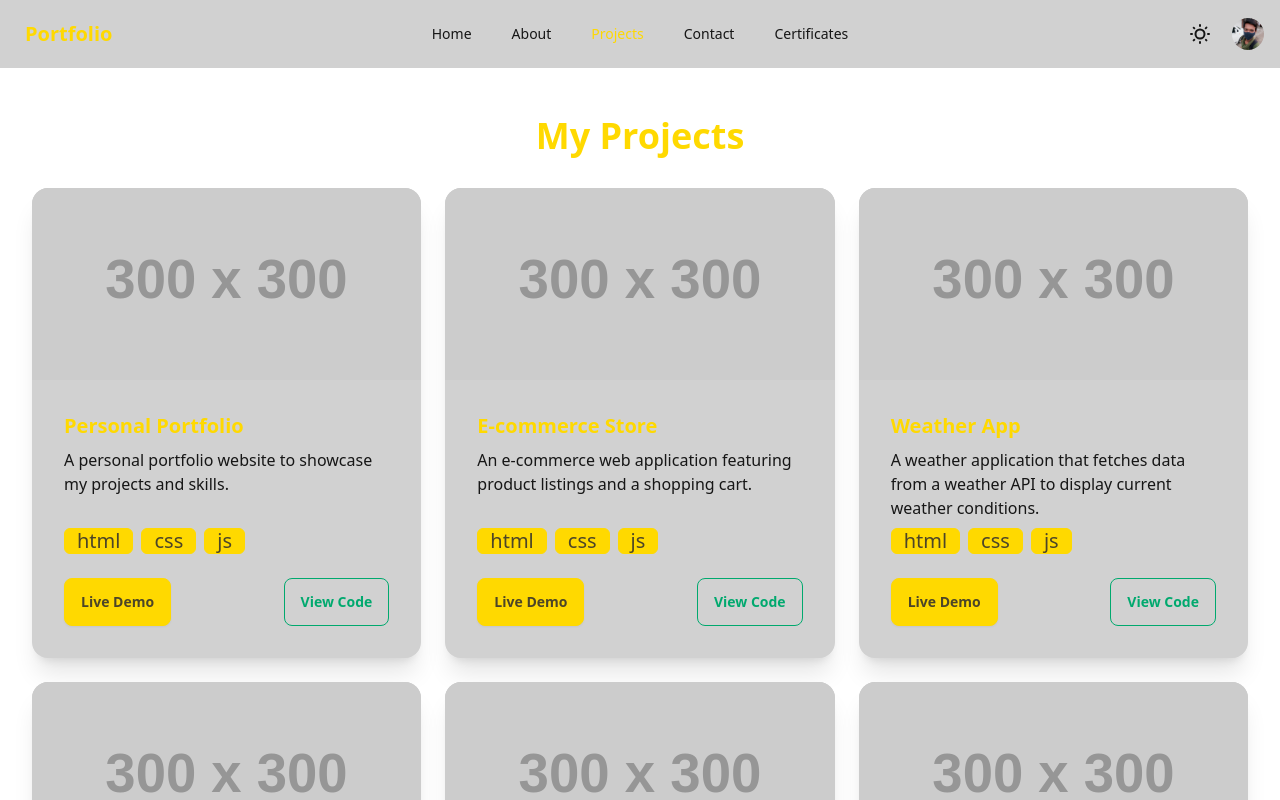
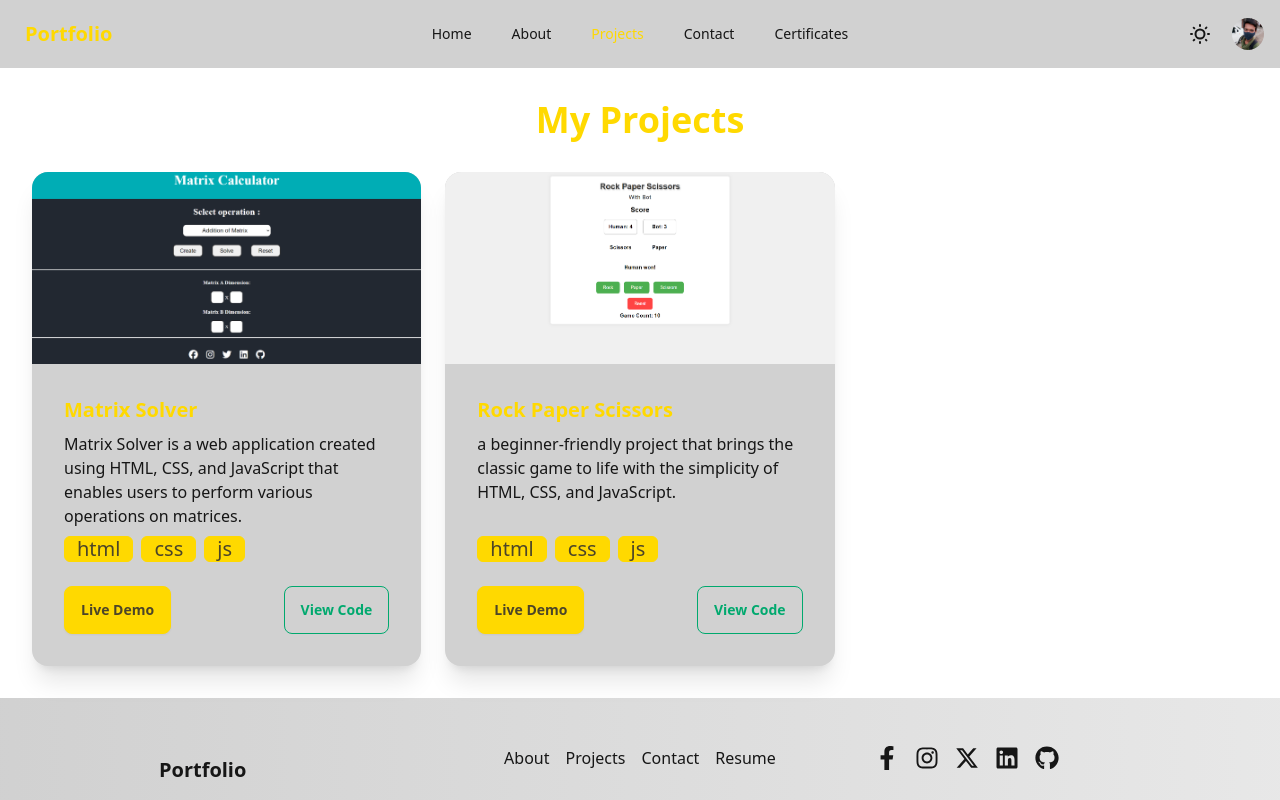
Before and after one commit to devmulkalwar/portfolio, a React (Vite) app: page /projects in a window 1280 px wide. Shown: the top 800 px of the page. Built offline with nearby package versions, Linux system fonts and the light colour scheme.

Commit message:
projects data added

```diff
--- a/src/Pages/Error.jsx
+++ b/src/Pages/Error.jsx
@@ -1,9 +1,21 @@
-import React from 'react'
+import React from 'react';
+import { Link } from 'react-router-dom';
 
 const Error = () => {
   return (
-    <div>Error</div>
-  )
-}
+    <div className="flex flex-col items-center justify-center min-h-screen bg-base-200">
+      <div className="max-w-md w-full text-center">
+        <h1 className="text-6xl font-bold text-error mb-4">404</h1>
+        <h2 className="text-2xl font-semibold mb-2">Page Not Found</h2>
+        <p className="mb-4 text-gray-600">
+          Oops! The page you're looking for does not exist.
+        </p>
+        <Link href="/" className="btn btn-primary">
+          Go Back Home
+        </Link>
+      </div>
+    </div>
+  );
+};
 
-export default Error
+export default Error;
--- a/src/Pages/Projects.jsx
+++ b/src/Pages/Projects.jsx
@@ -4,7 +4,7 @@ import ProjectCard from '../Components/ProjectCard';
 
 const Projects = () => {
   return (
-    <div className="flex flex-grow flex-col justify-center items-center mx-8  py-12">
+    <div className="flex flex-grow flex-col justify-center items-center mx-8  py-8">
       <h1 className="text-4xl font-bold text-center text-primary mb-8">My Projects</h1>
       <div className="grid grid-cols-1 md:grid-cols-2 lg:grid-cols-3 gap-6">
         {projects.map((project, index) => (
--- a/src/data/projects.js
+++ b/src/data/projects.js
@@ -1,56 +1,23 @@
+import matrixImg from "../assets/Images/matrixSolverImage.png";
+import rockPaperImg from "../assets/Images/rockPaperImage.png";
 export const projects = [
+
   {
-    title: "Personal Portfolio",
+    title: "Matrix Solver",
     description:
-      "A personal portfolio website to showcase my projects and skills.",
-    image: "https://via.placeholder.com/300", // Replace with your project image URL
-    liveLink: "https://example.com/portfolio",
-    repoLink: "https://github.com/username/portfolio",
-    tags: ["html","css","js"]
+      "Matrix Solver is a web application created using HTML, CSS, and JavaScript that enables users to perform various operations on matrices.",
+    image: matrixImg,
+    liveLink: "https://devmulkalwar.github.io/matrixcalculator/",
+    repoLink: "https://github.com/devmulkalwar/matrixcalculator",
+    tags: ["html", "css", "js"],
   },
   {
-    title: "E-commerce Store",
+    title: "Rock Paper Scissors",
     description:
-      "An e-commerce web application featuring product listings and a shopping cart.",
-    image: "https://via.placeholder.com/300", // Replace with your project image URL
-    liveLink: "https://example.com/ecommerce",
-    repoLink: "https://github.com/username/ecommerce-store",
-    tags: ["html","css","js"]
-  },
-  {
-    title: "Weather App",
-    description:
-      "A weather application that fetches data from a weather API to display current weather conditions.",
-    image: "https://via.placeholder.com/300", // Replace with your project image URL
-    liveLink: "https://example.com/weather-app",
-    repoLink: "https://github.com/username/weather-app",
-    tags: ["html","css","js"]
-  },
-  {
-    title: "Blog Platform",
-    description:
-      "A blogging platform where users can create, read, update, and delete blog posts.",
-    image: "https://via.placeholder.com/300", // Replace with your project image URL
-    liveLink: "https://example.com/blog-platform",
-    repoLink: "https://github.com/username/blog-platform",
-    tags: ["html","css","js"]
-  },
-  {
-    title: "Task Manager",
-    description:
-      "A task management application that helps users keep track of their tasks and to-do lists.",
-    image: "https://via.placeholder.com/300", // Replace with your project image URL
-    liveLink: "https://example.com/task-manager",
-    repoLink: "https://github.com/username/task-manager",
-    tags: ["html","css","js"]
-  },
-  {
-    title: "Chat Application",
-    description:
-      "A real-time chat application using WebSocket for instant messaging.",
-    image: "https://via.placeholder.com/300", // Replace with your project image URL
-    liveLink: "https://example.com/chat-app",
-    repoLink: "https://github.com/username/chat-app",
-    tags: ["html","css","js"]
+      "a beginner-friendly project that brings the classic game to life with the simplicity of HTML, CSS, and JavaScript.",
+    image: rockPaperImg,
+    liveLink: "https://devmulkalwar.github.io/rock-paper-scissors/",
+    repoLink: "https://github.com/devmulkalwar/rock-paper-scissors",
+    tags: ["html", "css", "js"],
   },
 ];
```
Also changed, not shown: src/assets/Images/matrixSolverImage.png (added), src/assets/Images/rockPaperImage.png (added).
